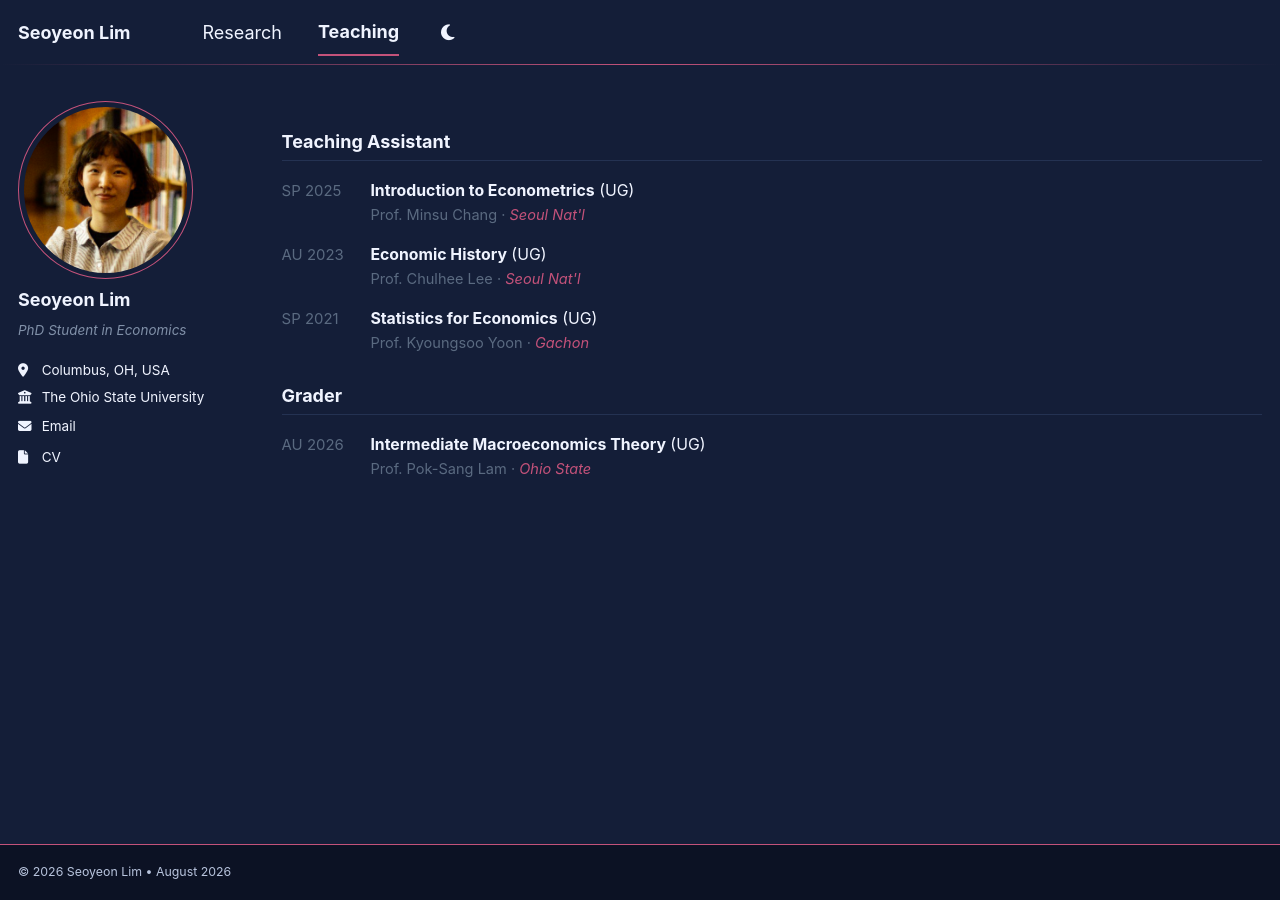
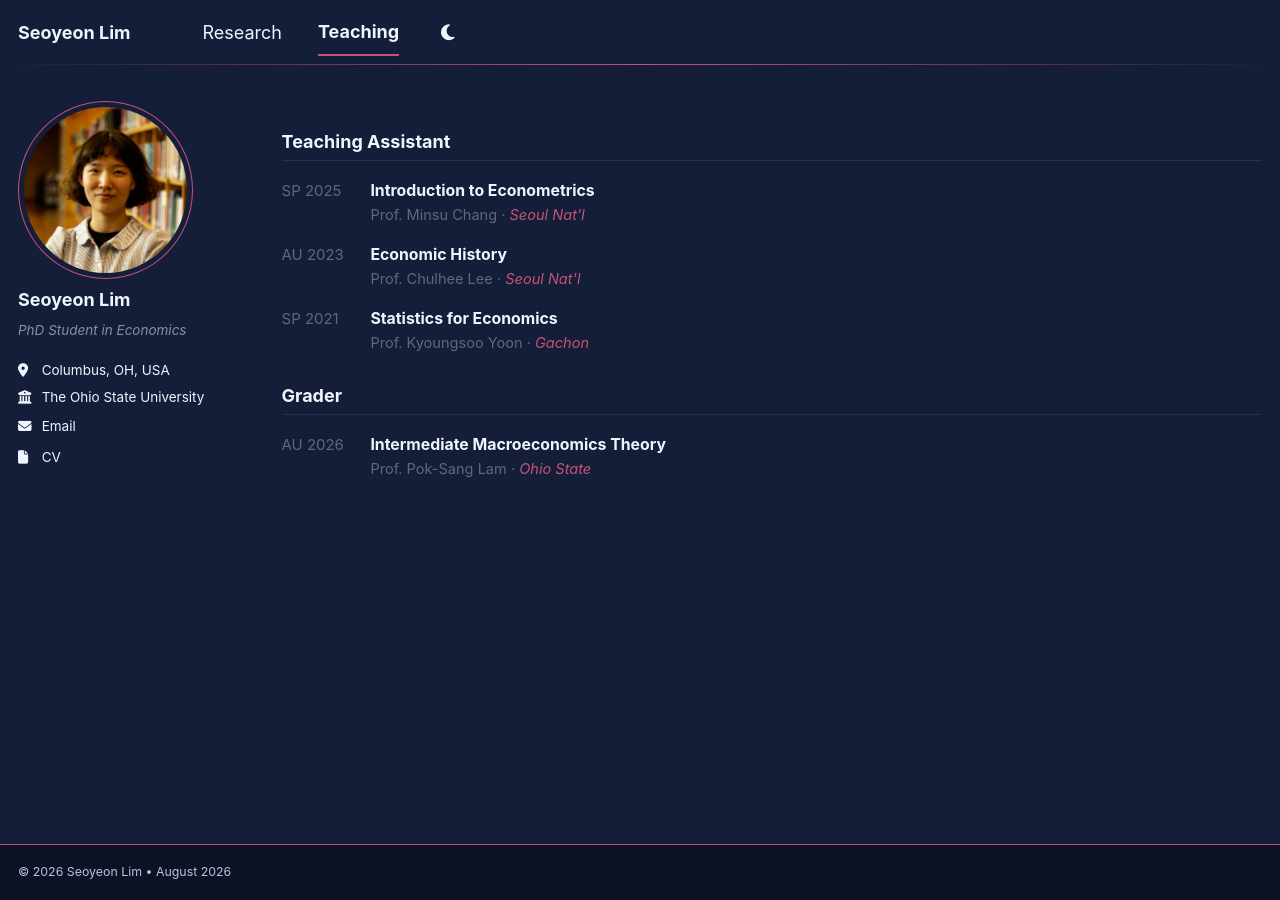
Before and after one commit to seoyeon-lim/academic.github.io, a Jekyll site: the page built from _pages/teaching.html, in a window 1280 px wide. Built offline with Jekyll 4.4.1, drawn with Linux system fonts in a browser that asks for light colours; a script bundle is joined from its source files by our own code; library files that are not in the unit come from our copies.

Commit message:
Remove (UG) from course names in teaching page
Co-Authored-By: Claude Sonnet 4.6 <noreply@anthropic.com>

```diff
--- a/_pages/teaching.html
+++ b/_pages/teaching.html
@@ -20,24 +20,21 @@ author_profile: true
 <div class="teach-entry">
   <div class="teach-term">SP 2025</div>
   <div class="teach-body">
-    <span class="teach-course">Introduction to Econometrics</span> (UG)
-    <br><span class="teach-detail">Prof. Minsu Chang · <span class="teach-venue">Seoul Nat'l</span></span>
+    <span class="teach-course">Introduction to Econometrics</span>    <br><span class="teach-detail">Prof. Minsu Chang · <span class="teach-venue">Seoul Nat'l</span></span>
   </div>
 </div>
 
 <div class="teach-entry">
   <div class="teach-term">AU 2023</div>
   <div class="teach-body">
-    <span class="teach-course">Economic History</span> (UG)
-    <br><span class="teach-detail">Prof. Chulhee Lee · <span class="teach-venue">Seoul Nat'l</span></span>
+    <span class="teach-course">Economic History</span>    <br><span class="teach-detail">Prof. Chulhee Lee · <span class="teach-venue">Seoul Nat'l</span></span>
   </div>
 </div>
 
 <div class="teach-entry">
   <div class="teach-term">SP 2021</div>
   <div class="teach-body">
-    <span class="teach-course">Statistics for Economics</span> (UG)
-    <br><span class="teach-detail">Prof. Kyoungsoo Yoon · <span class="teach-venue">Gachon</span></span>
+    <span class="teach-course">Statistics for Economics</span>    <br><span class="teach-detail">Prof. Kyoungsoo Yoon · <span class="teach-venue">Gachon</span></span>
   </div>
 </div>
 
@@ -46,7 +43,6 @@ author_profile: true
 <div class="teach-entry">
   <div class="teach-term">AU 2026</div>
   <div class="teach-body">
-    <span class="teach-course">Intermediate Macroeconomics Theory</span> (UG)
-    <br><span class="teach-detail">Prof. Pok-Sang Lam · <span class="teach-venue">Ohio State</span></span>
+    <span class="teach-course">Intermediate Macroeconomics Theory</span>    <br><span class="teach-detail">Prof. Pok-Sang Lam · <span class="teach-venue">Ohio State</span></span>
   </div>
 </div>
```
